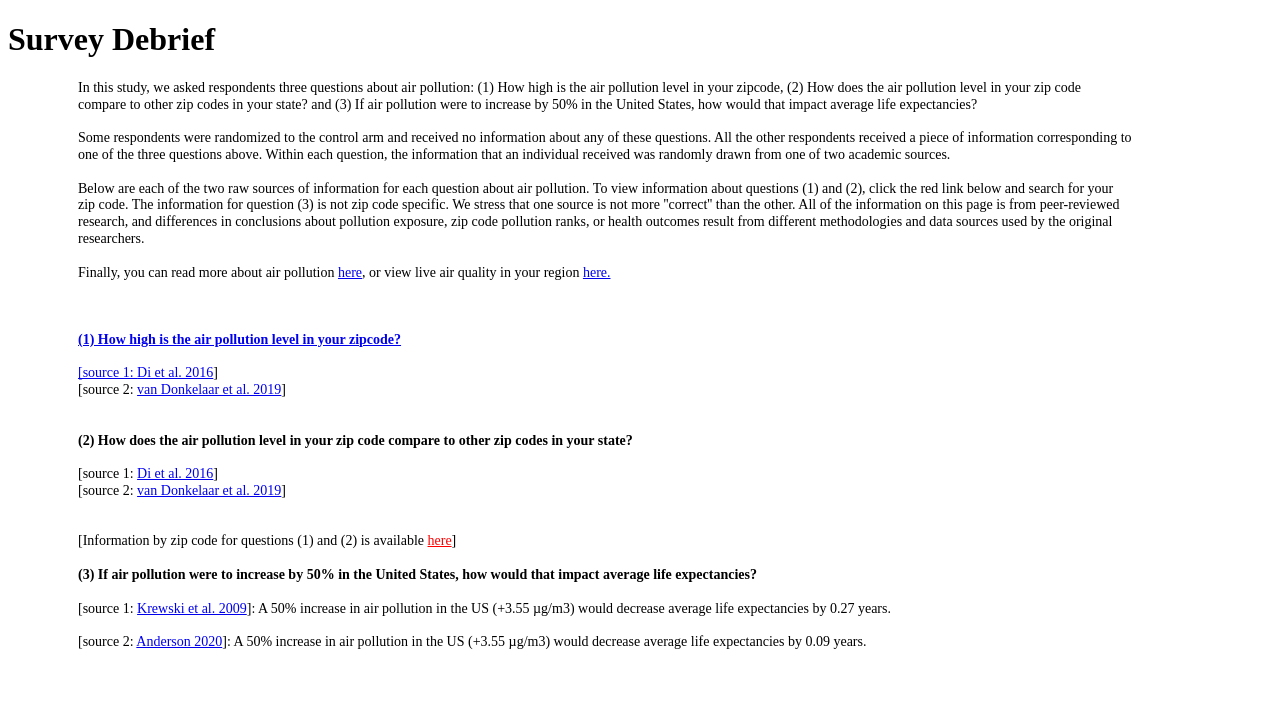
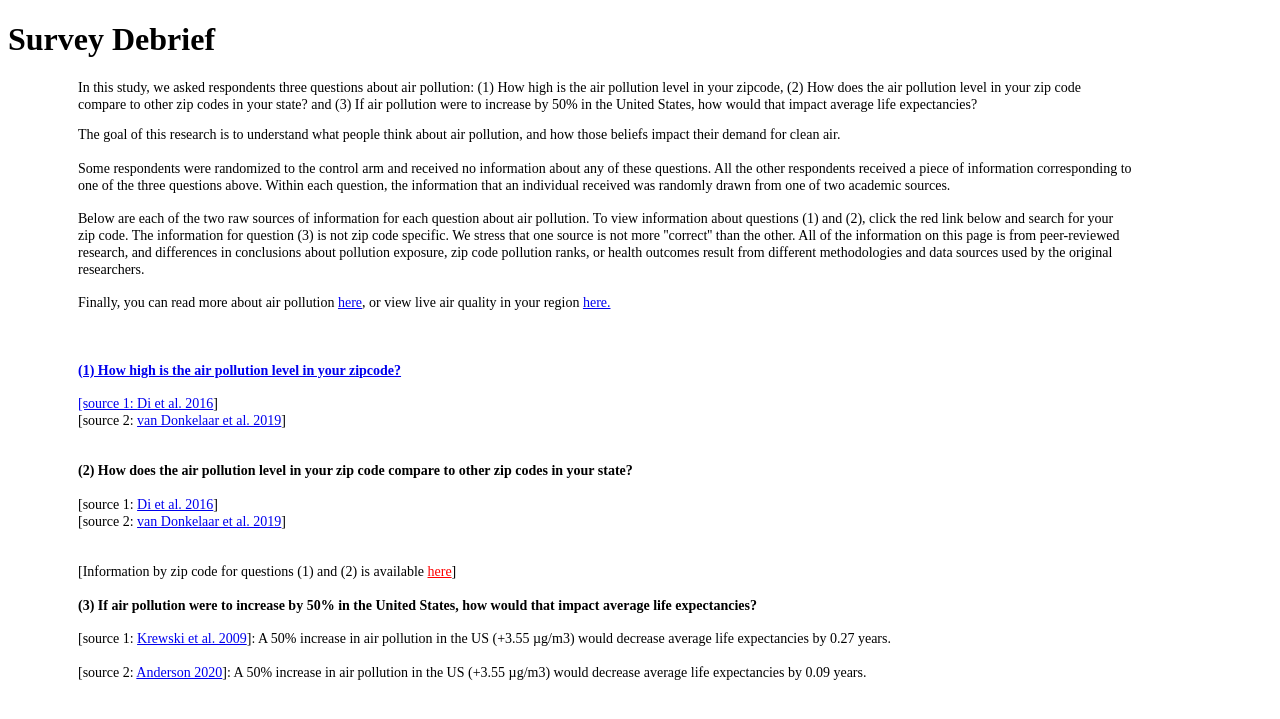
Before and after one commit to Matt-Tarduno/Matt-Tarduno.github.io, a Jekyll site: the page pollution_info_debrief/index.html, which Jekyll copies as it is, in a window 1280 px wide. Shown: the top 719 px of the page. Built offline with Jekyll 4.4.1, drawn with Linux system fonts in a browser that asks for light colours.

Commit message:
Update index.html

```diff
--- a/pollution_info_debrief/index.html
+++ b/pollution_info_debrief/index.html
@@ -11,6 +11,10 @@
 	<h1><b>Survey Debrief</b></h1>
 
 	<p style="font-size:14px; margin-left:5em; margin-right:10em; line-height: 1.2"> In this study, we asked respondents three questions about air pollution: (1) How high is the air pollution level in your zipcode, (2) How does the air pollution level in your zip code compare to other zip codes in your state? and (3) If air pollution were to increase by 50% in the United States, how would that impact average life expectancies?
+		<br>
+		<be>
+
+<p style="font-size:14px; margin-left:5em; margin-right:10em; line-height: 1.2"> The goal of this research is to understand what people think about air pollution, and how those beliefs impact their demand for clean air.
 		<br>
 		<br>
 Some respondents were randomized to the control arm and received no information about any of these questions. All the other respondents received a piece of information corresponding to one of the three questions above. Within each question, the information that an individual received was randomly drawn from one of two academic sources.
```
